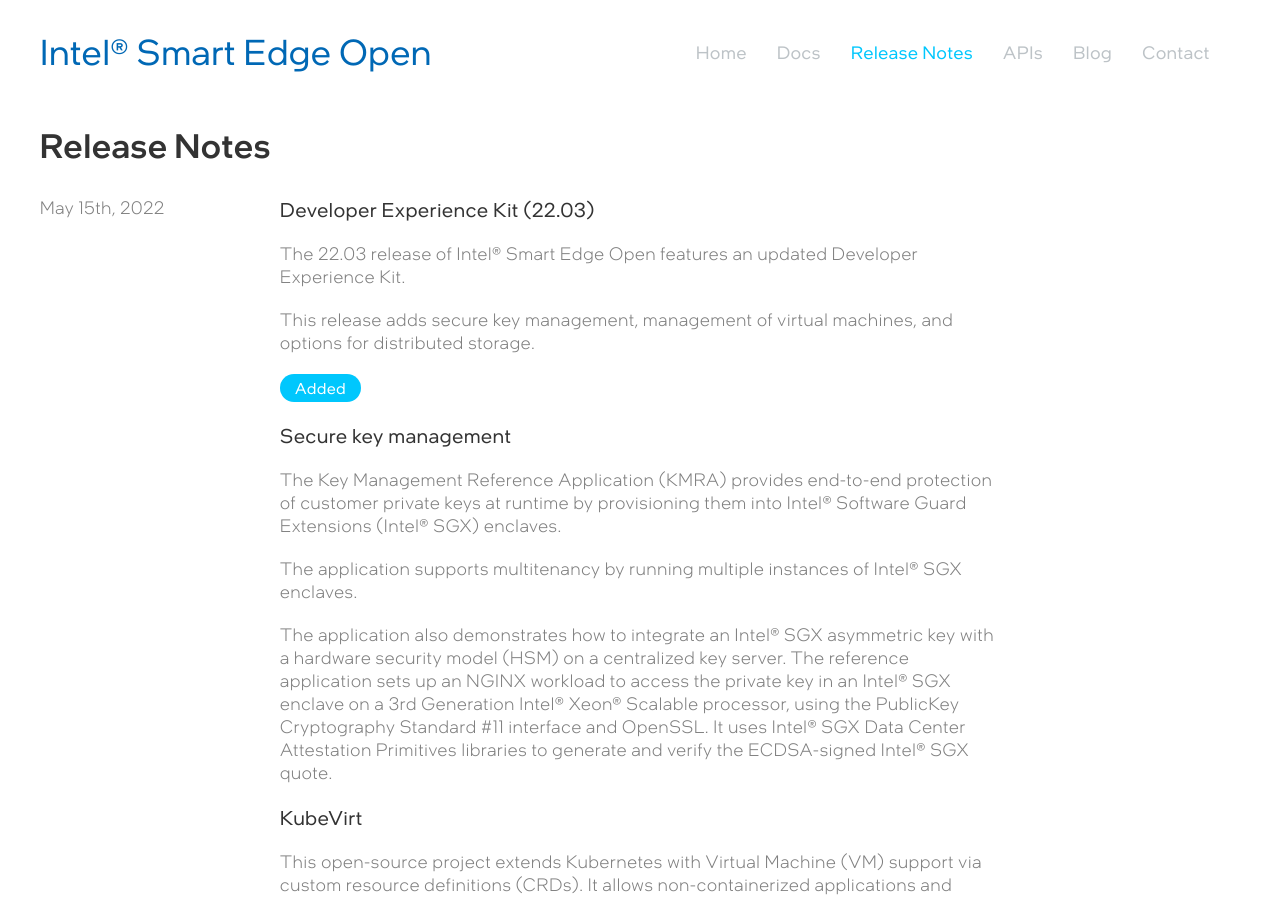
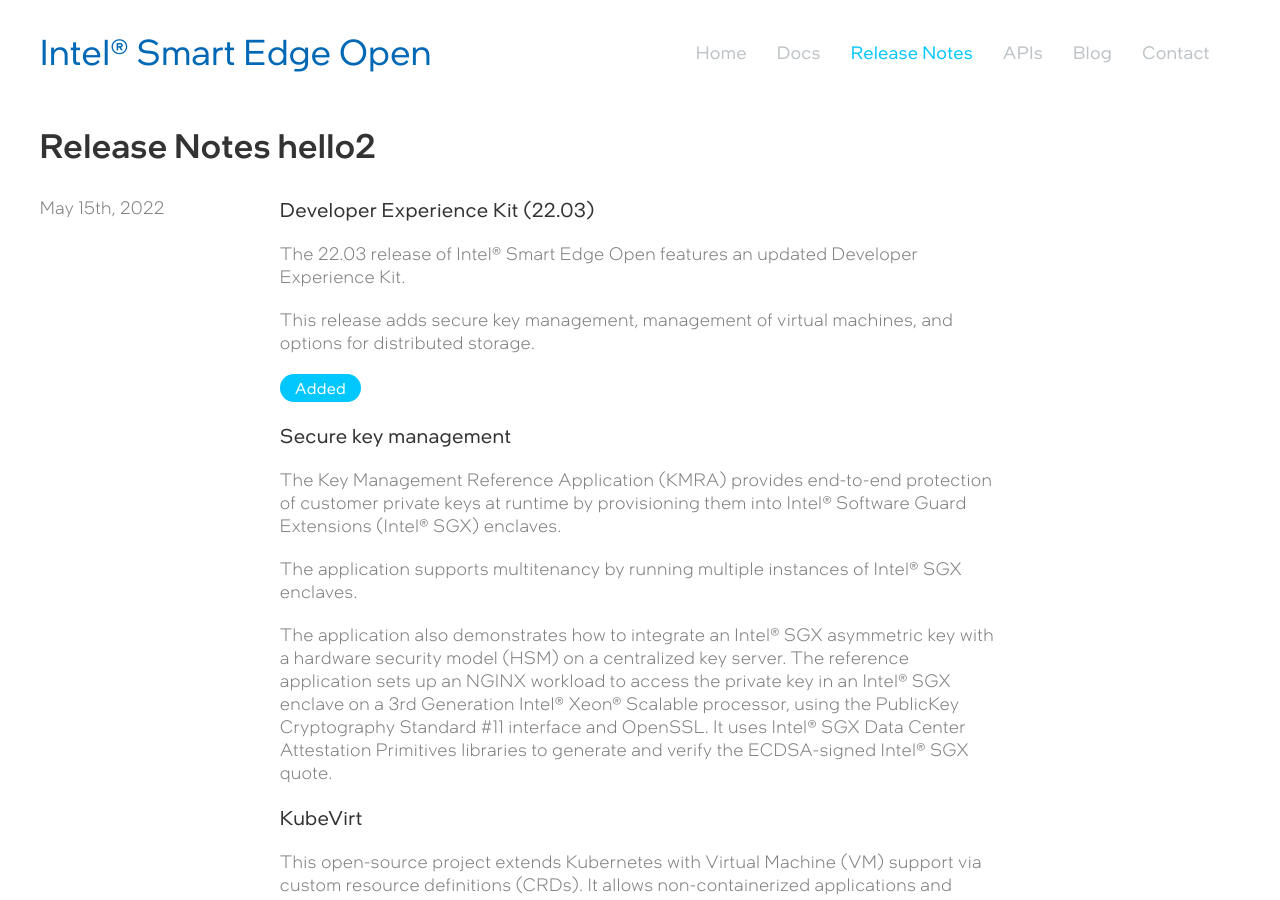
Before and after one commit to intelsmartedgeons/intelsmartedgeons.github.io, a Jekyll site: the page built from release-notes.md, in a window 1280 px wide and 900 px high. Built offline with Jekyll 4.4.1, drawn with Linux system fonts in a browser that asks for light colours; some web fonts are replaced.

Commit message:
update md file

```diff
--- a/release-notes.md
+++ b/release-notes.md
@@ -4,7 +4,7 @@
 ---
 
 <!--{% include formspree.html email="my_name@gmail.com" redirect="/thanks/" name="true" subject="true" %}-->
-<h1 class="uk-text-left">Release Notes</h1>
+<h1 class="uk-text-left">Release Notes hello2</h1>
 
 <div class="noteLeft">
     <p>May 15th, 2022</p>
```
